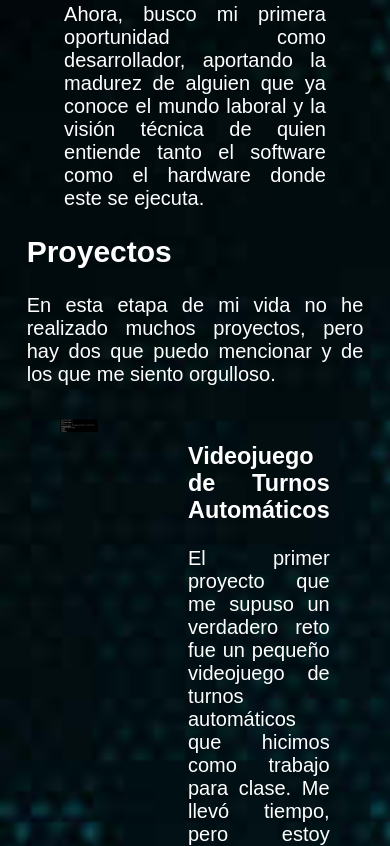
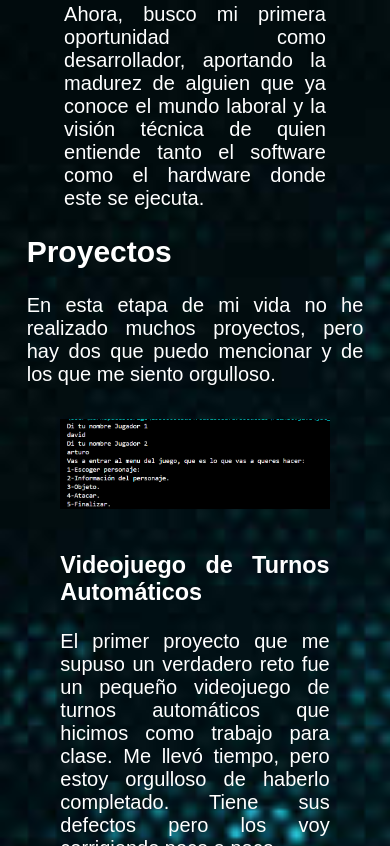
Before and after one commit to dav1ch1n/Portfolio, a plain HTML site: page index.html in a window 390 px wide. Shown: the part 1154-2000 px from the top of the page. Drawn offline with Linux system fonts and the light colour scheme.

Commit message:
final movil

```diff
--- a/index.html
+++ b/index.html
@@ -8,7 +8,7 @@
     <meta name="author" content="David Gutierrez Lcieras">
     <meta name="description" content="Portfolio personal de David Gutierrez Liceras">
     <meta name="robots" content="none">
-    <link rel="shortcut icon" href="./favicon.ico" type="image/x-icon">
+    <link rel="shortcut icon" href="./imagenes/favicon.ico" type="image/x-icon">
     <link rel="stylesheet" href="./style.css">
     <title>David Gutierrez Liceras</title>
 </head>
@@ -19,10 +19,10 @@
         <input type="checkbox" id="menu-toggle" class="menu-toggle">
 
         <div class="header-top">
-            <img class="icono" src="./favicon.ico" alt="lista">
+            <img class="icono" src="./imagenes/favicon.ico" alt="lista">
 
             <label for="menu-toggle" class="menu-icon">
-                <img class="menu-img" src="./icono.png" alt="lista">
+                <img class="menu-img" src="./imagenes/icono.png" alt="lista">
             </label>
         </div>
 
@@ -43,7 +43,7 @@
     </header>
     <main>
         <div class="presentacion">
-            <img id="foto-perfil" src="./Foto.png" alt="Foto de David Gutierrez Liceras">
+            <img id="foto-perfil" src="./imagenes/Foto.png" alt="Foto de David Gutierrez Liceras">
             <h1 id="titulo">David Gutierrez Liceras</h1>
         </div>
         <section class="contenido">
@@ -72,7 +72,7 @@
             </article>
             <ul>
                 <li>
-                    <img src="./proyecto1.png" alt="Captura del videojuego de turnos" class="imagen-proyecto">
+                    <img src="./imagenes/proyecto1.png" alt="Captura del videojuego de turnos" class="imagen-proyecto">
                     <div class="texto-proyecto">
                         <h3>Videojuego de Turnos Automáticos</h3>
                         <p>El primer proyecto que me supuso un verdadero reto fue un pequeño videojuego de turnos
@@ -86,7 +86,7 @@
                 <br>
                 <br>
                 <li>
-                    <img src="./Proyecto2.png" alt="Portfolio" class="imagen-proyecto">
+                    <img src="./imagenes/Proyecto2.png" alt="Portfolio" class="imagen-proyecto">
                     <div>
                         <h3>Este Portafolio Web</h3>
                         <p>El segundo es esta página web, que considero un gran inicio para mí.</p>
@@ -97,7 +97,7 @@
                 <br>
                 <br>
                 <li>
-                    <img src="./Proyecto3.png" alt="Proyecto de red" class="imagen-proyecto">
+                    <img src="./imagenes/Proyecto3.png" alt="Proyecto de red" class="imagen-proyecto">
                     <div>
                         <h3>Proyecto de red</h3>
                         <p>El tercero es un proyecto hice hace un par de años sobre un sistema de red conectando varios
@@ -107,7 +107,7 @@
                 <br>
                 <br>
                 <li>
-                    <img src="./Proyecto4.png" alt="Proyecto de blog" class="imagen-proyecto">
+                    <img src="./imagenes/Proyecto4.png" alt="Proyecto de blog" class="imagen-proyecto">
                     <div>
                         <h3>Proyecto de Fin de Grado(TFG)</h3>
                         <p>El cuarto es un proyecto que estoy preparando para presentar como TFG en mi curso actual de
--- a/style.css
+++ b/style.css
@@ -8,7 +8,7 @@ html {
 }
 
 body {
-    background-image: url("./fondo.jpg");
+    background-image: url("./imagenes/fondo.jpg");
     background-repeat: no-repeat;
     background-size: cover;
     color: white;
@@ -210,7 +210,7 @@ textarea {
 @media screen and (max-width: 600px) {
 
     body {
-        background-image: url("./fondo.jpg");
+        background-image: url("./imagenes/fondo.jpg");
         background-repeat: no-repeat;
         background-size: cover;
         color: white;
@@ -273,16 +273,26 @@ textarea {
     }
 
     .proyectos ul {
-        grid-template-columns: 1fr;
-        gap: 20px;
+        display: grid;
+        grid-template-columns: 2fr;
+        grid-template-rows: 4fr;
+        gap: 40px;
+        list-style: none;
+        padding: 0;
+        margin: 10%;
+        width: 80%;
     }
 
     .proyectos ul li {
-        flex-direction: column;
+        display: grid;
+        grid-template-columns: 1fr;
+        gap: 20px;
+        align-items: flex-start;
+        width: 100%;
     }
 
     .imagen-proyecto {
-        width: 35%;
+        width: 100%;
         height: auto;
         flex-shrink: 0;
 
```
Also changed, not shown: imagenes/Foto.png (renamed from Foto.png), imagenes/Proyecto2.png (renamed from Proyecto2.png), imagenes/Proyecto4.png (renamed from Proyecto4.png), imagenes/favicon.ico (renamed from favicon.ico), imagenes/fondo.jpg (renamed from fondo.jpg), imagenes/icono.png (renamed from icono.png), imagenes/proyecto1.png (renamed from proyecto1.png), imagenes/proyecto3.png (renamed from proyecto3.png).
